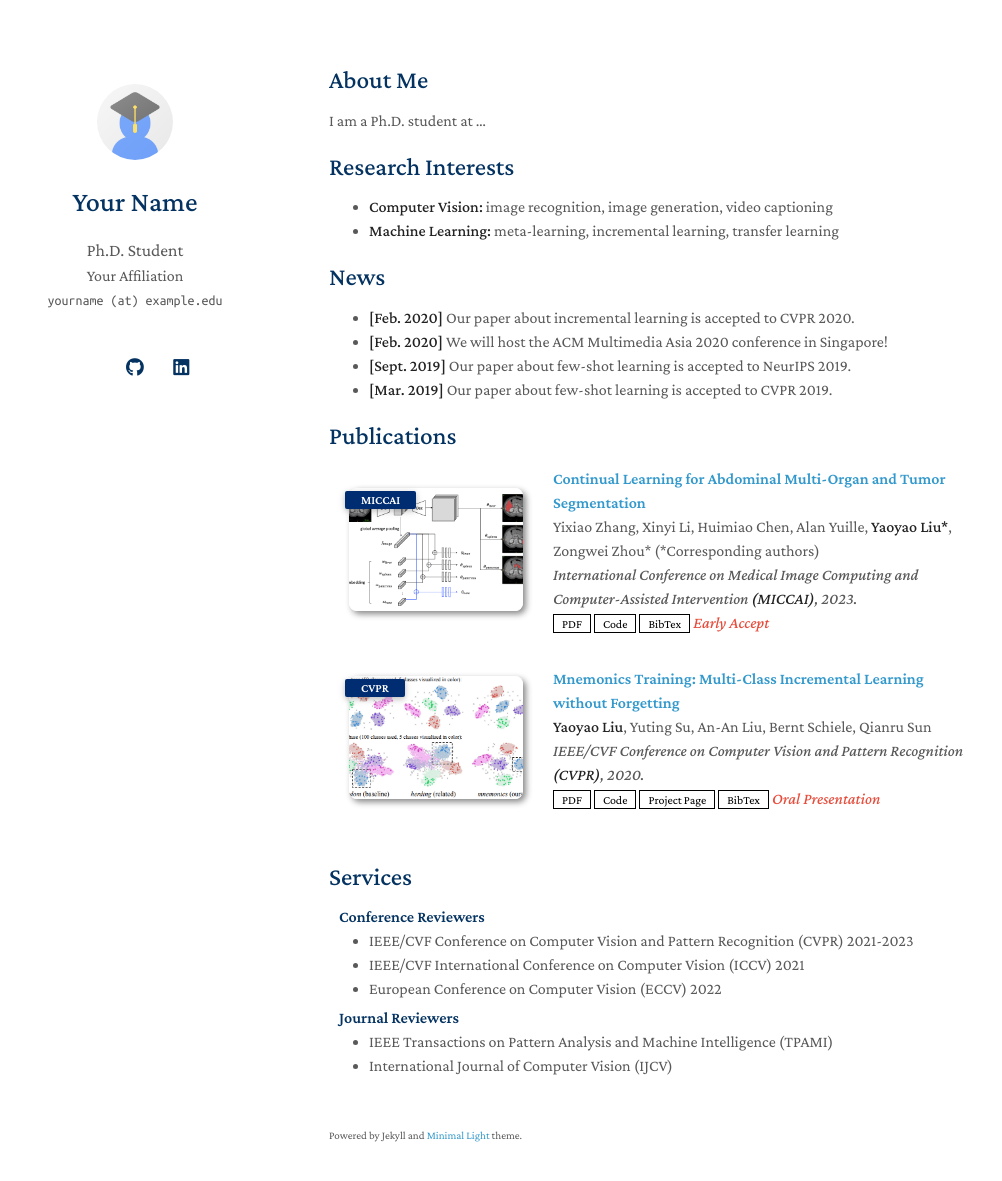
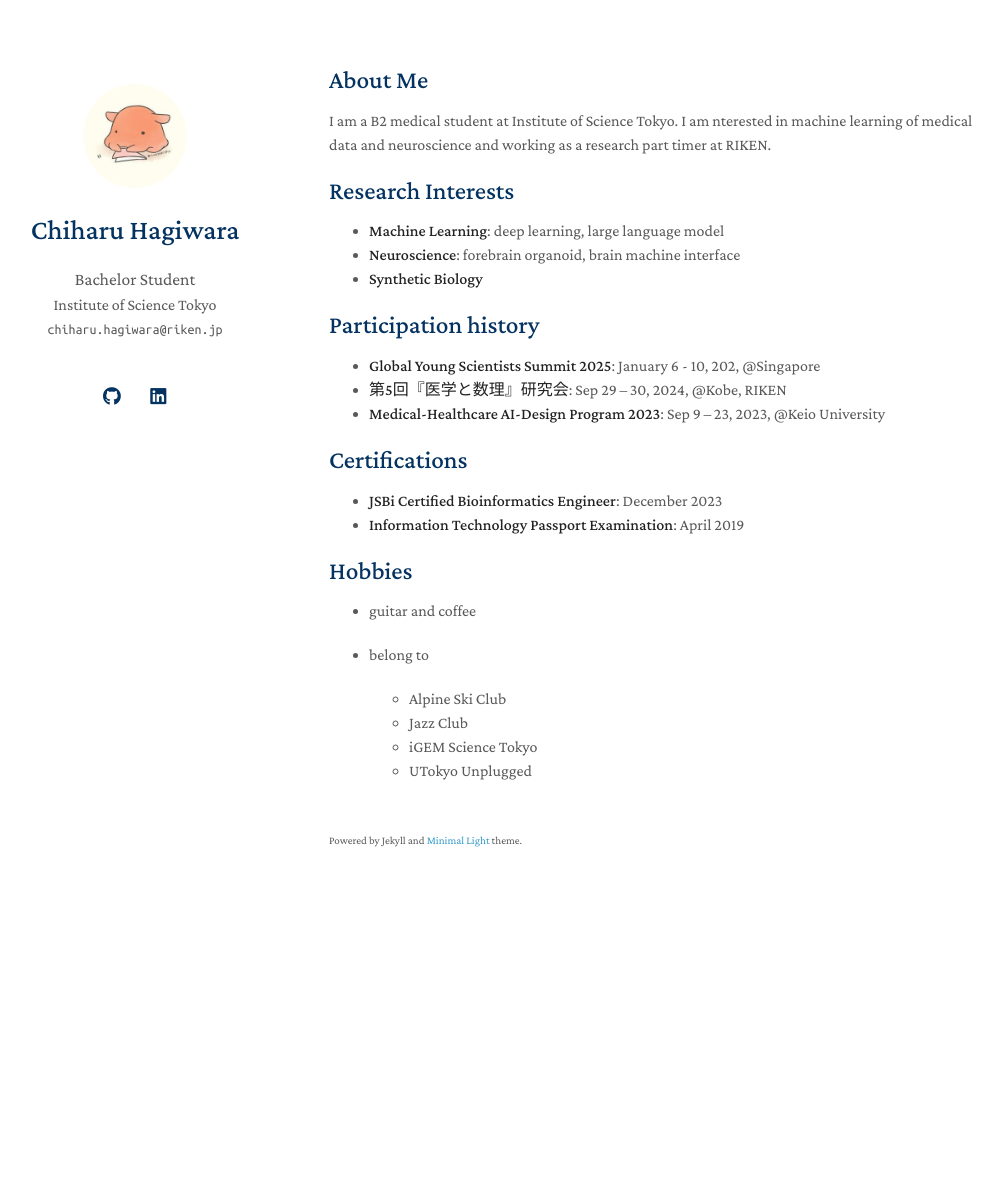
Before and after one commit to mendako1015/mendako1015.github.io, a Jekyll site: the page built from index.md, in a window 1280 px wide and 1216 px high. Shown: the top 1181 px of the window, without its empty margins (141-1143 px from the left). Built offline with Jekyll 4.4.1, drawn with Linux system fonts in a browser that asks for light colours; a style sheet for code colours, icons or effects is not loaded.

Commit message:
add info

```diff
--- a/_config.yml
+++ b/_config.yml
@@ -1,8 +1,8 @@
 # Basic Information
-title: Your Name
-position: Ph.D. Student
-affiliation: Your Affiliation
-email: yourname (at) example.edu
+title: Chiharu Hagiwara
+position: Bachelor Student
+affiliation: Institute of Science Tokyo
+email: chiharu.hagiwara@riken.jp
 
 # Search Engine Optimization (SEO)
 # The following information is used to improve the website traffic from search engines, e.g., Google.
@@ -12,15 +12,16 @@ canonical: https://minimal-light-theme.yliu.me/
 
 # Links
 # If you don't need one of them, you may delete the corresponding line.
-google_scholar: https://scholar.google.com/
-cv_link: assets/files/curriculum_vitae.pdf
-github_link: https://github.com/
-linkedin: https://www.linkedin.com/
-twitter: https://twitter.com/
+# google_scholar: https://scholar.google.com/
+
+cv_link: assets/files/CV.pdf
+github_link: https://github.com/mendako1015
+linkedin: https://www.linkedin.com/in/chiharu-hagiwara-91b5862b5/
+twitter: https://x.com/MendakoCpp
 
 # Images (e.g., your profile picture and your website's favicon)
 # "favicon" and "favicon_dark" are used for the light and dark modes, respectively.
-avatar: ./assets/img/avatar.png
+avatar: ./assets/img/avatar.jpeg
 favicon: ./assets/img/favicon.png
 favicon_dark: ./assets/img/favicon-dark.png
 
--- a/index.md
+++ b/index.md
@@ -4,20 +4,29 @@ layout: homepage
 
 ## About Me
 
-I am a Ph.D. student at ...
+I am a B2 medical student at Institute of Science Tokyo. I am nterested in machine learning of medical data and neuroscience and working as a research part timer at RIKEN.
 
 ## Research Interests
 
-- **Computer Vision:** image recognition, image generation, video captioning
-- **Machine Learning:** meta-learning, incremental learning, transfer learning
+- **Machine Learning**: deep learning, large language model
+- **Neuroscience**: forebrain organoid, brain machine interface
+- **Synthetic Biology**
 
-## News
+## Participation history
+- [**Global Young Scientists Summit 2025**](https://gyss.nrf.gov.sg/): January 6 - 10, 202, @Singapore
+- **第5回『医学と数理』研究会**: Sep 29 – 30, 2024, @Kobe, RIKEN
+- **Medical-Healthcare AI-Design Program 2023**: Sep 9 – 23, 2023, @Keio University
 
-- **[Feb. 2020]** Our paper about incremental learning is accepted to CVPR 2020.
-- **[Feb. 2020]** We will host the ACM Multimedia Asia 2020 conference in Singapore!
-- **[Sept. 2019]** Our paper about few-shot learning is accepted to NeurIPS 2019.
-- **[Mar. 2019]** Our paper about few-shot learning is accepted to CVPR 2019.
+## Certifications
 
-{% include_relative _includes/publications.md %}
+- **JSBi Certified Bioinformatics Engineer**: December 2023
+- **Information Technology Passport Examination**: April 2019
 
-{% include_relative _includes/services.md %}
+## Hobbies
+- guitar and coffee
+
+- belong to
+  - Alpine Ski Club
+  - Jazz Club
+  - iGEM Science Tokyo
+  - UTokyo Unplugged
```
Also changed, not shown: assets/img/avatar.jpeg (added), assets/img/avatar.png (deleted), 2 other files.
